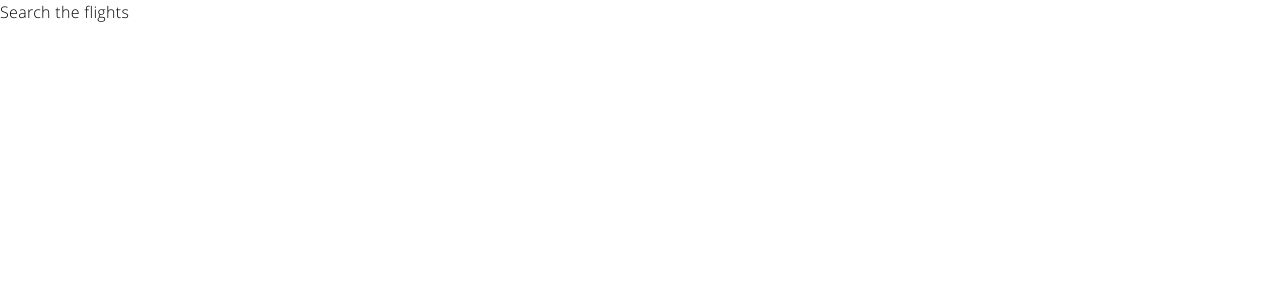
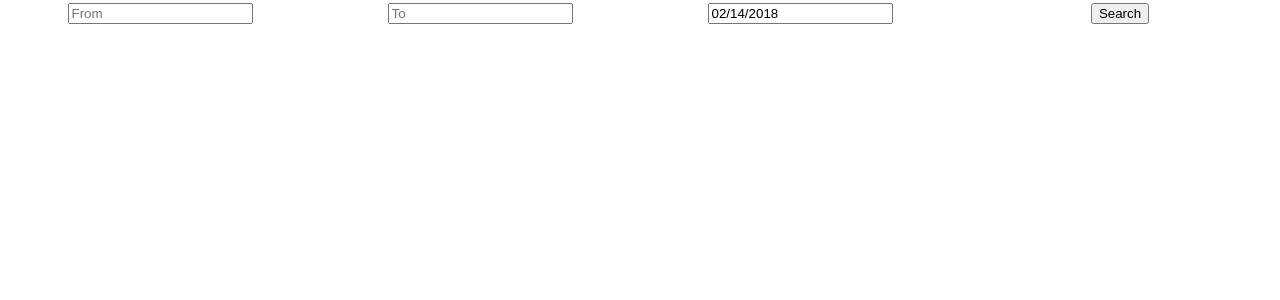
Before and after one commit to marekmelichar/flights, a React (Create React App) app: page / in a window 1280 px wide. Shown: the top 300 px of the page. Built offline with nearby package versions, Linux system fonts and the light colour scheme.

Commit message:
basic inputs

```diff
--- a/package.json
+++ b/package.json
@@ -4,7 +4,9 @@
   "private": true,
   "dependencies": {
     "lodash": "^4.17.5",
+    "moment": "^2.20.1",
     "react": "^16.2.0",
+    "react-datepicker": "^1.1.0",
     "react-dom": "^16.2.0",
     "react-redux": "^5.0.6",
     "react-scripts": "1.1.1",
--- a/src/App.js
+++ b/src/App.js
@@ -1,4 +1,8 @@
 import React, { Component } from 'react'
+import DatePicker from 'react-datepicker'
+import moment from 'moment';
+
+import 'react-datepicker/dist/react-datepicker.css';
 
 class App extends Component {
 
@@ -6,13 +10,64 @@ class App extends Component {
     super(props)
 
     this.state = {
-
+      from: '',
+      to: '',
+      date: moment()
     }
   }
 
+  handleSearch = e => {
+    e.preventDefault()
+
+    const {from, to, date} = this.state
+
+    console.log(from, to, date);
+  }
+
+  handleDate = e => {
+    e.preventDefault()
+
+  }
+
   render() {
+    const {from, to, date} = this.state
+
     return(
-      <div>Search the flights</div>
+      <div className="row">
+        <form onSubmit={e => this.handleSearch(e)}>
+            <div className="column size_25 form-group text-center">
+              <input
+                type="text"
+                className="form-input-from"
+                id="from"
+                placeholder="From"
+                onChange={e => this.setState({ from: e.target.value })}
+                value={from}
+              />
+            </div>
+            <div className="column size_25 form-group text-center">
+              <input
+                type="text"
+                className="form-input-to"
+                id="to"
+                placeholder="To"
+                onChange={e => this.setState({ to: e.target.value })}
+                value={to}
+              />
+            </div>
+            <div className="column size_25 form-group text-center">
+              <DatePicker
+                selected={date}
+                onChange={date => this.setState({ date })}
+              />
+            </div>
+
+            <div className="column size_25 form-group text-center">
+              <button type="submit" className="confirm-button green">Search</button>
+            </div>
+
+          </form>
+      </div>
     )
   }
 }
--- a/src/style/style.css
+++ b/src/style/style.css
@@ -115,6 +115,10 @@ button {
 
 .size_50 {
   width: 50%;
+}
+
+.size_33 {
+  width: 33%;
 }
 
 .size_25 {
```
Also changed, not shown: 1 other file (tests, documents, lock files or other folders).
